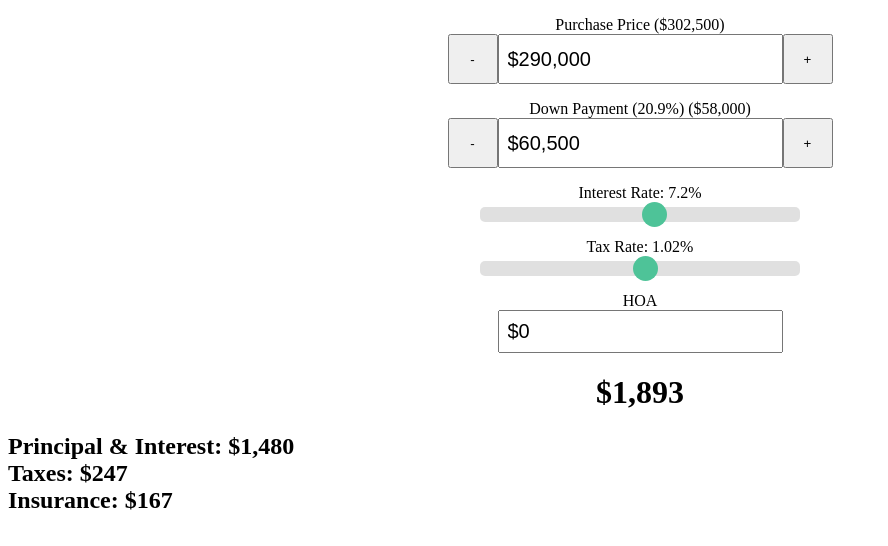
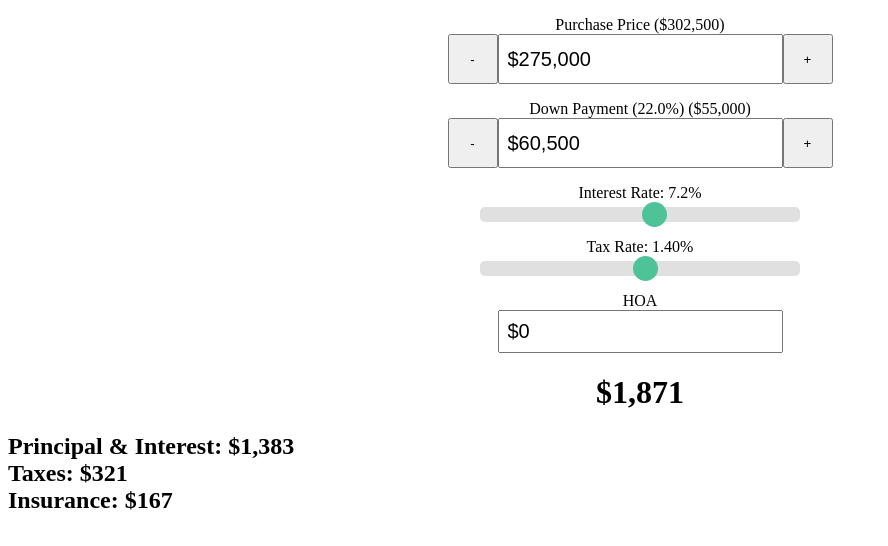
Before and after one commit to drowe1/mortgageCalculator, a Svelte app: page / in a window 1280 px wide. Shown: the top 546 px of the page, without its empty margins (0-888 px from the left). Built offline with nearby package versions, Linux system fonts and the light colour scheme.

Commit message:
adjusted defaults

```diff
--- a/src/App.svelte
+++ b/src/App.svelte
@@ -2,7 +2,7 @@
 	import { format, currencyFormatted } from "./assets/format";
 	import { NPER, PMT } from "./assets/formulas";
 
-	let purchasePrice = 290000;
+	let purchasePrice = 275000;
 	$: purchasePriceTxt = currencyFormatted(purchasePrice);
 	let downPayment = 60500;
 	$: downPaymentTxt = currencyFormatted(downPayment);
@@ -15,7 +15,7 @@
 	let purchasePriceChange = 5000;
 	let downPaymentChange = 1500;
 	$: downPaymentPct = downPayment / purchasePrice;
-	let taxRate = 0.0102;
+	let taxRate = 0.014;
 	$: yearlyTaxes = purchasePrice * taxRate;
 	$: monthlyPMI = ((purchasePrice - downPayment) * pmiRate) / 12;
 
@@ -150,8 +150,8 @@
 		<input
 			type="range"
 			class="slider"
-			min="0.005"
-			max="0.015"
+			min="0.0075"
+			max="0.020"
 			step="0.0001"
 			bind:value={taxRate}
 		/>
@@ -189,7 +189,7 @@
 		<h2 style="margin-top: 0; margin-bottom: 0;">Taxes: {currencyFormatted(Math.round(yearlyTaxes/12))}</h2>
 		<h2 style="margin-top: 0; margin-bottom: 0;">Insurance: {currencyFormatted(Math.round(insurance/12))}</h2>
 	{:else}
-		<p style="color: red;">Down Payment cannot be greater than purchase price</p>
+		<p style="color: red;">Down payment cannot be larger than purchase price</p>
 	{/if}
 </main>
 
```
Also changed, not shown: 1 other file (tests, documents, lock files or other folders).
